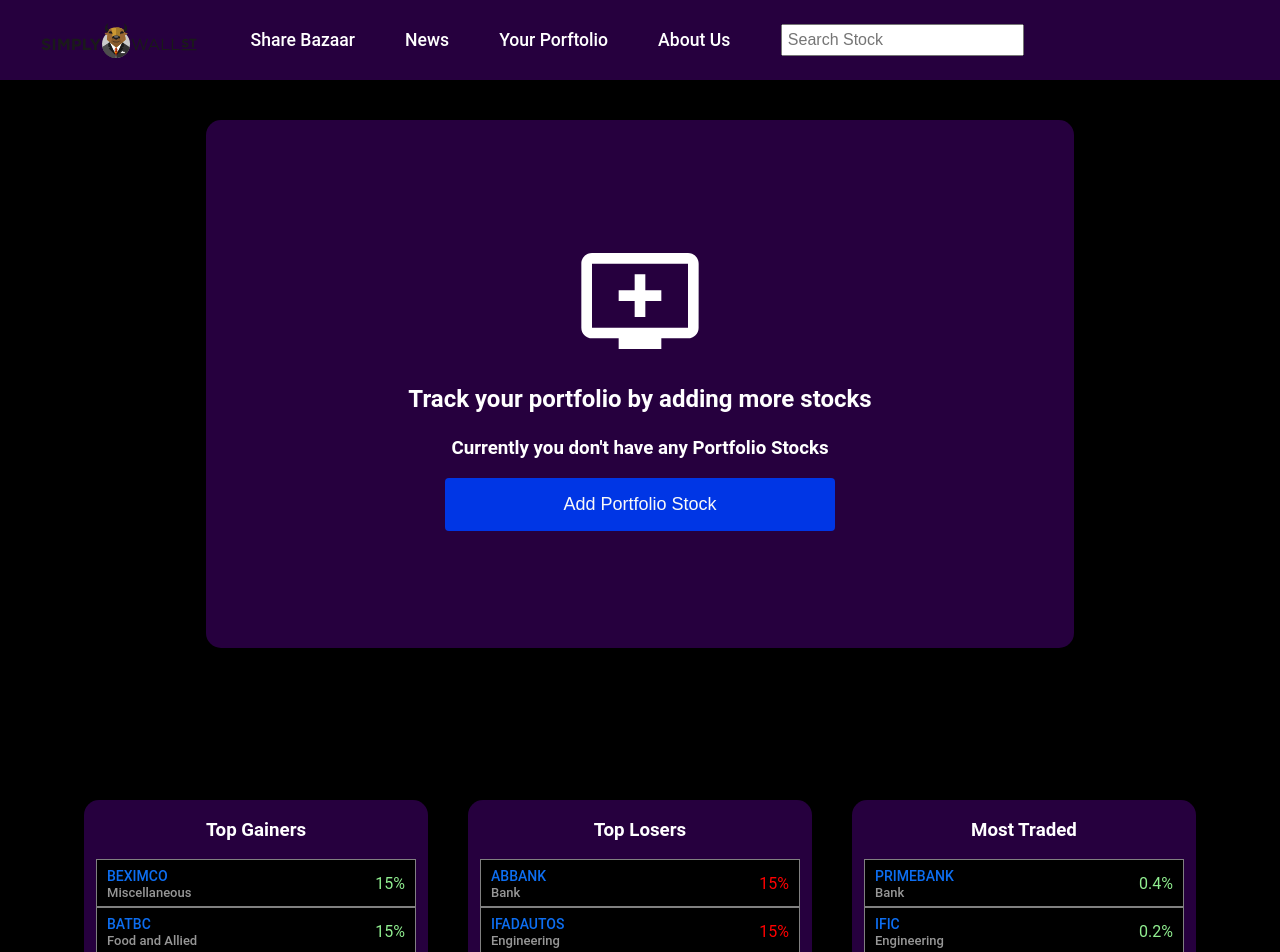
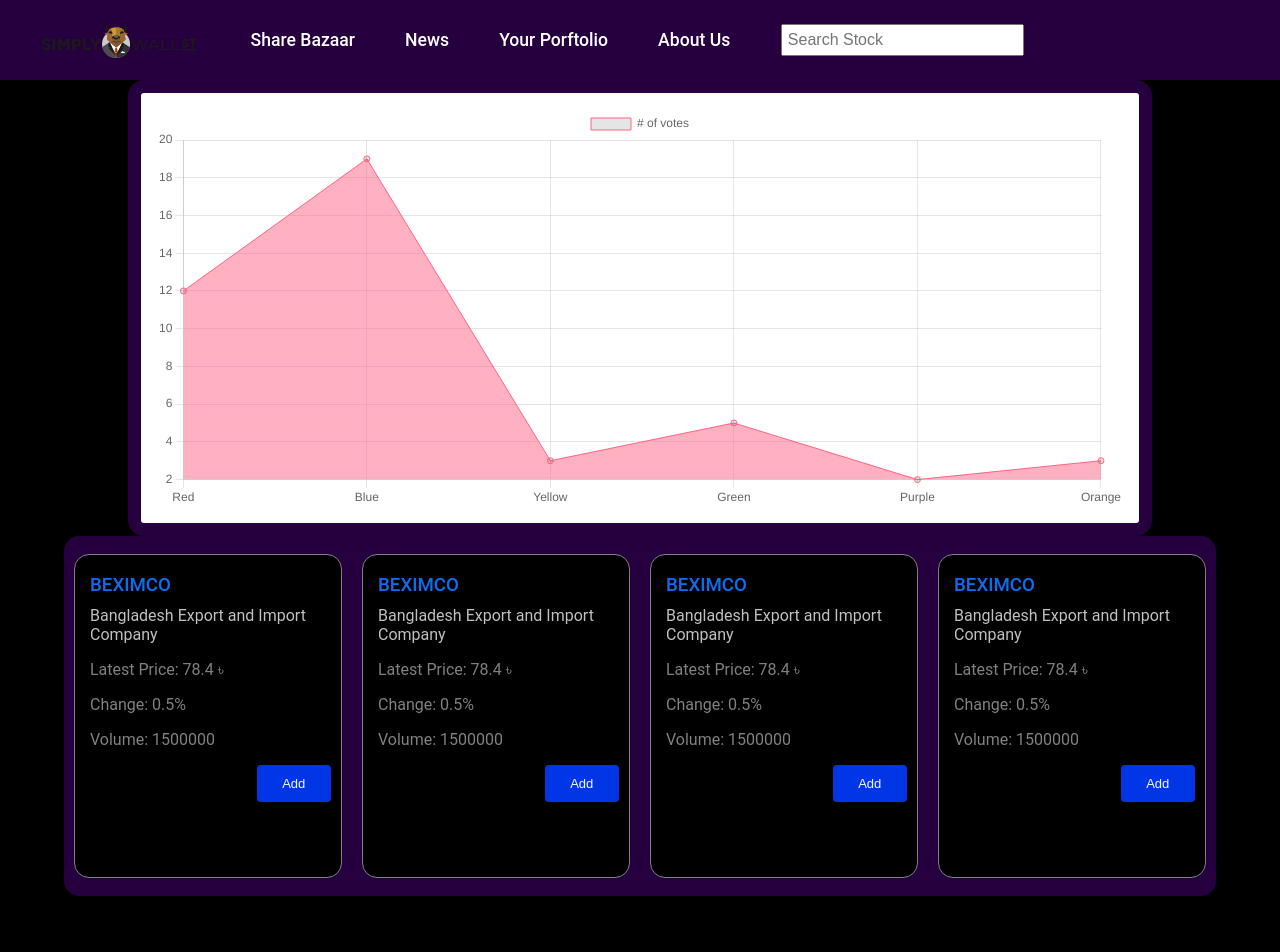
Before and after one commit to freelancerMahir/Share-Bazaar, a React (Create React App) app: page /dashboard in a window 1280 px wide. Shown: the top 952 px of the page. Built offline with nearby package versions, Linux system fonts and the light colour scheme.

Commit message:
sixth commit\

```diff
--- a/package.json
+++ b/package.json
@@ -8,8 +8,10 @@
     "@testing-library/jest-dom": "^5.11.4",
     "@testing-library/react": "^11.1.0",
     "@testing-library/user-event": "^12.1.10",
+    "chart.js": "^3.3.0",
     "firebase": "^8.6.1",
     "react": "^17.0.2",
+    "react-chartjs-2": "^3.0.3",
     "react-dom": "^17.0.2",
     "react-router-dom": "^5.2.0",
     "react-scripts": "^4.0.3",
--- a/src/components/Dashboard.js
+++ b/src/components/Dashboard.js
@@ -3,6 +3,8 @@ import styled from 'styled-components'
 import { Avatar } from '@material-ui/core'
 import AddToQueueIcon from '@material-ui/icons/AddToQueue';
 import { useHistory } from 'react-router-dom'
+import Suggestions from './Suggestions'
+import Graph from './Portfoliogrowth'
 
 
 function Dashboard() {
@@ -149,7 +151,8 @@ function Dashboard() {
 						</SignOut>
 					</InnerNav>
 				</Nav>
-				<Portfoliogrowth>
+				<Graph />
+				{/*<Portfoliogrowth>
 					<Portfoliograph>
 						<AddToQueueIcon style={{
 							color:"#fff",
@@ -159,7 +162,8 @@ function Dashboard() {
 						<h3>Currently you don't have any Portfolio Stocks</h3>
 						<AddPortfolioStock>Add Portfolio Stock</AddPortfolioStock>
 					</Portfoliograph>
-				</Portfoliogrowth>
+				</Portfoliogrowth>*/}
+				<Suggestions />
 				<MarketCover>
 					<CurrentMarket>
 						<TopGainers>
@@ -239,6 +243,7 @@ function Dashboard() {
 						<AddPortfolioStock>Add Portfolio Stock</AddPortfolioStock>
 					</Portfoliograph>
 				</Portfoliogrowth>
+				<Suggestions />
 				<MobileMarket>
 					<MobileGainersElement>
 						<h3>Top Gainers</h3>
@@ -283,9 +288,6 @@ function Dashboard() {
 						</TableTalk>
 					</MobileGainersElement>
 				</MobileMarket>
-				<MobileSuggestions>
-
-				</MobileSuggestions>
 				<MobileNavbar>
 					<Linkers>Share Bazaar</Linkers>
 					<Linkers>Your Portfolio</Linkers>
@@ -297,10 +299,6 @@ function Dashboard() {
 	)
 }
 
-const MobileSuggestions = styled.div`
-
-`
-
 
 const MobileNavbar = styled.div`
 	background-color: #333;
@@ -308,6 +306,8 @@ const MobileNavbar = styled.div`
 	position: fixed;
 	bottom: 0;
 	width: 100%;
+	display: flex;
+	justify-content: center;
 `
 
 const Linkers = styled.a`
@@ -322,6 +322,7 @@ const Linkers = styled.a`
 		background-color: #f1f1f1;
 		background-color: black;
 	}
+	cursor: pointer;
 `
 
 
@@ -542,8 +543,8 @@ const Portfoliograph = styled.div`
 	flex-direction: column;
 	align-items: center;
 	justify-content: center;
-	width: 70%;
-	height: 80%;
+	width: 100%;
+	height: 100%;
 	background-color: #26003eff;
 	border-radius: 15px;
 	h3, h2 {
@@ -565,11 +566,11 @@ const Portfoliograph = styled.div`
 const Portfoliogrowth = styled.div`
 	display: flex;
 	justify-content: center;
-	padding: 20px;
-	padding-top: 40px;
-	width: 100%;
-	height: 90vh;
-	margin-bottom: 0;
+	width: 90%;
+	height: 70vh;
+	margin: 0 auto;
+	margin-top: 75px;
+	margin-bottom: 50px;
 	@media (max-width: 830px) {
 		font-size: 10px;
 		height: 60vh;
--- a/src/components/Portfoliogrowth.js
+++ b/src/components/Portfoliogrowth.js
@@ -1,11 +1,50 @@
 import React from 'react'
+import { Line, defaults } from 'react-chartjs-2'
 
-function Portfoliogrowth() {
-	return (
-		<div>
-
-		</div>
-	)
+const Graph = () => {
+  return (
+    <div style={{marginTop:"65px",marginBottom:"75px",padding:"15px",backgroundColor:"white",borderRadius:"16px", width: "80%", margin:"0 auto","border":"13px solid #26003eff"}}>
+      <Line
+        data={{
+          labels: ['Red', 'Blue', 'Yellow', 'Green', 'Purple', 'Orange'],
+          datasets:
+          [
+            {
+              label: '# of votes',
+              data: [12, 19, 3, 5, 2, 3],
+              borderColor: [
+                'rgba(255, 99, 132, 1)',
+              ],
+              borderWidth: 1,
+              fill: {
+                target: 'origin',
+                above: 'rgba(255, 99, 132, 0.5)',
+              }
+            },
+          ],
+        }}
+        height={400}
+        width={600}
+        options={{
+          maintainAspectRatio: false,
+          scales: {
+            yAxes: [
+              {
+                ticks: {
+                  beginAtZero: true,
+                },
+              },
+            ],
+          },
+          legend: {
+            labels: {
+              fontSize: 25,
+            },
+          },
+        }}
+      />
+    </div>
+  )
 }
 
-export default Portfoliogrowth
+export default Graph
--- /dev/null
+++ b/src/components/Suggestions.js
@@ -0,0 +1,240 @@
+import React from 'react'
+import styled from 'styled-components'
+
+function Suggestions() {
+
+	return (
+		<div>
+			<Suggestion>
+				<SuggestedStock>
+					<div style={{display:"flex",justifyContent:"space-between",}}>
+						<CompanyName>BEXIMCO</CompanyName>
+					</div>
+					<FullCompanyName>Bangladesh Export and Import Company</FullCompanyName>
+					<Statistics>
+						<CurrentValue>Latest Price: 78.4 ৳</CurrentValue>
+						<Change>Change: 0.5%</Change>
+						<Volume>Volume: 1500000</Volume>
+					</Statistics>
+					<AddToPtCover>
+						<AddToPortfolio>Add</AddToPortfolio>
+					</AddToPtCover>
+				</SuggestedStock>
+				<SuggestedStock>
+					<div style={{display:"flex",justifyContent:"space-between",}}>
+						<CompanyName>BEXIMCO</CompanyName>
+					</div>
+					<FullCompanyName>Bangladesh Export and Import Company</FullCompanyName>
+					<Statistics>
+						<CurrentValue>Latest Price: 78.4 ৳</CurrentValue>
+						<Change>Change: 0.5%</Change>
+						<Volume>Volume: 1500000</Volume>
+					</Statistics>
+					<AddToPtCover>
+						<AddToPortfolio>Add</AddToPortfolio>
+					</AddToPtCover>
+				</SuggestedStock>
+				<SuggestedStock>
+					<div style={{display:"flex",justifyContent:"space-between",}}>
+						<CompanyName>BEXIMCO</CompanyName>
+					</div>
+					<FullCompanyName>Bangladesh Export and Import Company</FullCompanyName>
+					<Statistics>
+						<CurrentValue>Latest Price: 78.4 ৳</CurrentValue>
+						<Change>Change: 0.5%</Change>
+						<Volume>Volume: 1500000</Volume>
+					</Statistics>
+					<AddToPtCover>
+						<AddToPortfolio>Add</AddToPortfolio>
+					</AddToPtCover>
+				</SuggestedStock>
+				<SuggestedStock>
+					<div style={{display:"flex",justifyContent:"space-between",}}>
+						<CompanyName>BEXIMCO</CompanyName>
+					</div>
+					<FullCompanyName>Bangladesh Export and Import Company</FullCompanyName>
+					<Statistics>
+						<CurrentValue>Latest Price: 78.4 ৳</CurrentValue>
+						<Change>Change: 0.5%</Change>
+						<Volume>Volume: 1500000</Volume>
+					</Statistics>
+					<AddToPtCover>
+						<AddToPortfolio>Add</AddToPortfolio>
+					</AddToPtCover>
+				</SuggestedStock>
+			</Suggestion>
+			<MobileSuggestion>
+				<MSuggestionsCover>
+					<MobileSuggestionStocks style={{marginTop: '0.8vh'}}>
+						<CompanyName>BATBC</CompanyName>
+						<AddToPortfolio>ADD</AddToPortfolio>
+					</MobileSuggestionStocks>
+					<MobileSuggestionStocks style={{borderTop: '1px solid gray'}}>
+						<CompanyName>GP</CompanyName>
+						<AddToPortfolio>ADD</AddToPortfolio>
+					</MobileSuggestionStocks>
+					<MobileSuggestionStocks style={{borderTop: '1px solid gray'}}>
+						<CompanyName>ROBI</CompanyName>
+						<AddToPortfolio>ADD</AddToPortfolio>
+					</MobileSuggestionStocks>
+					<MobileSuggestionStocks style={{borderTop: '1px solid gray'}}>
+						<CompanyName>RECKITTBEN</CompanyName>
+						<AddToPortfolio>ADD</AddToPortfolio>
+					</MobileSuggestionStocks>
+				</MSuggestionsCover>
+			</MobileSuggestion>
+		</div>
+	)
+}
+
+
+const MSuggestionsCover = styled.div`
+	width: 90%;
+	display: flex;
+	flex-direction: column;
+	justify-content: center;
+`
+
+
+const MobileSuggestionStocks = styled.div`
+	width: 100%;
+	height: 6vh;
+	background-color: black;
+	display: flex;
+	justify-content: space-between;
+	align-items: center;
+
+	h3 {
+		margin: auto 0;
+		margin-left: 10px;
+	}
+
+`
+
+
+
+const MobileSuggestion = styled.div`
+	display: none;
+	background-color: #26003eff;
+	width: 85%;
+	height: 30vh;
+	@media (max-width: 768px){
+		display: flex;
+		flex-direction: column;
+		align-items: center;
+		justify-content: center;
+	}
+	margin: 0 auto;
+	margin-bottom: 65px;
+	border-radius: 15px;
+`
+
+
+
+const AddToPtCover = styled.div`
+	display: flex;
+	justify-content: flex-end;
+`
+
+const AddToPortfolio = styled.button`
+	padding: 10px;
+	width: 28%;
+	color: #f9f9f9;
+	background-color: #0036e5;
+	font-size: 13px;
+	border: 1px solid transparent;
+	border-radius: 4px;
+	margin-right: 10px;
+	&:hover {
+		background-color: #0483ee;
+		cursor: pointer;
+	}
+
+	@media (max-width: 1110px){
+		padding: 5px;
+		font-size: 10px;
+		width: 24%;
+	}
+`
+
+const Industry = styled.span`
+	color: rgb(151,151,151);
+	font-size: 15px;
+	padding-top: 22px;
+	padding-right: 15px;
+
+	@media (max-width: 1110px){
+		font-size: 12px;
+	}
+`
+
+
+const CurrentValue = styled.p`
+`
+
+const Change = styled.p`
+`
+
+const Volume = styled.p`
+`
+
+
+const Statistics = styled.div`
+	color: gray;
+	margin-left: 15px;
+
+	@media (max-width: 1110px){
+		font-size: 9px;
+	}
+`
+
+const CompanyName = styled.h3`
+	color: rgb(13, 110, 241);
+	margin-left: 15px;
+	font-weight: 500;
+	margin-bottom: 0;
+	@media (max-width: 1110px) {
+		font-size: 13px;
+	}
+`
+
+const FullCompanyName = styled.p`
+	color: silver;
+	margin-left: 15px;
+	margin-top: 10px;
+	margin-right: 15px;
+	@media (max-width: 1110px){
+		font-size: 10px;
+	}
+`
+
+const SuggestedStock = styled.div`
+	width: 30%;
+	height: 90%;
+	background-color: rgb(27, 34, 45);
+	background-color: black;
+	border: 1px solid gray;
+	border-radius: 15px;
+	margin-left: 10px;
+	margin-right: 10px;
+`
+
+const Suggestion = styled.div`
+	display: flex;
+	align-items: center;
+	width: 90%;
+	height: 45vh;
+	margin: 0 auto;
+	background: #26003eff;
+	margin-bottom: 75px;
+	border-radius: 15px;
+	@media (max-width: 1110px){
+		height: 30vh;
+	}
+
+	@media (max-width: 768px){
+		display: none;
+	}
+`
+
+export default Suggestions
```
Also changed, not shown: 1 other file (tests, documents, lock files or other folders).
